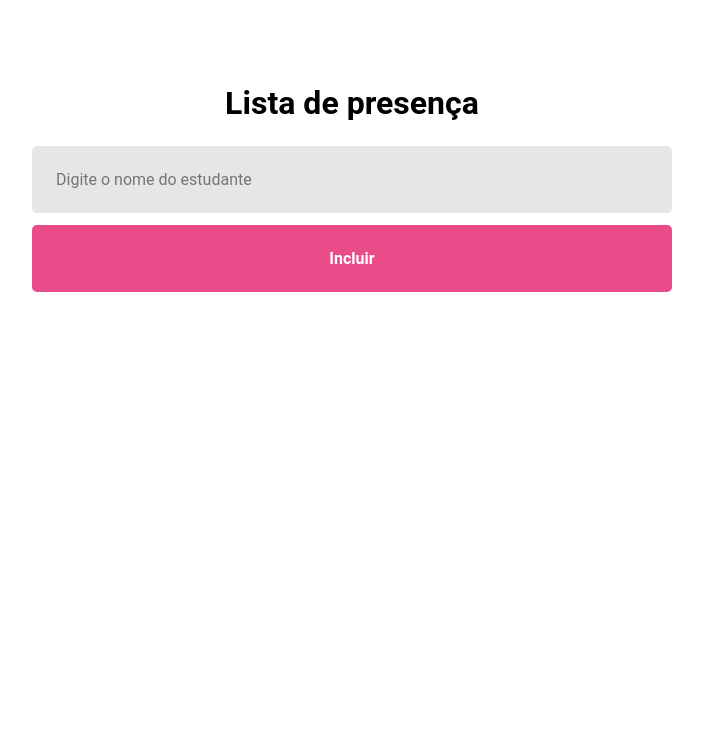
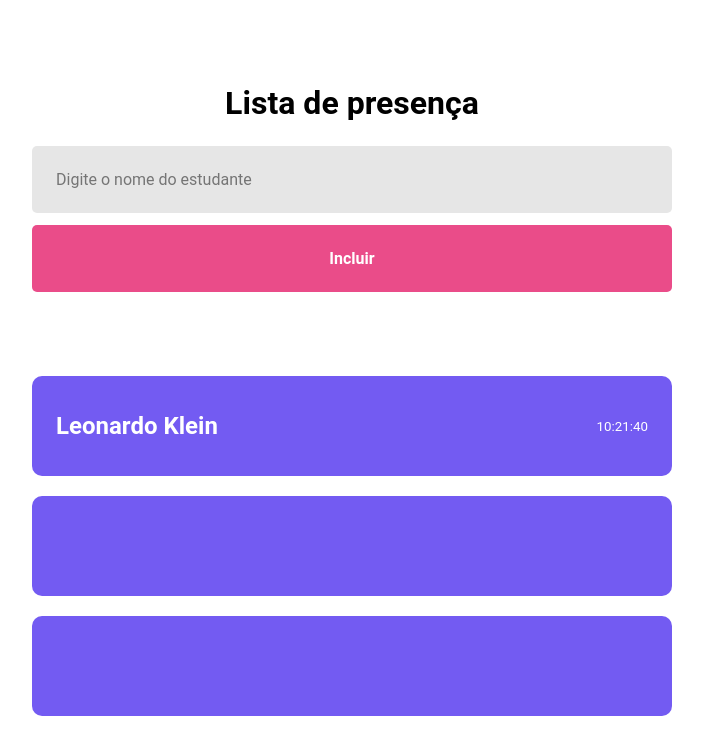
Before and after one commit to LeonardoLuisKlein/reactRocketSeat, a React (Vite) app: page / in a window 1280 px wide. Shown: the top 754 px of the page, without its empty margins (288-991 px from the left). Built offline with nearby package versions, Linux system fonts and the light colour scheme.

Commit message:
Feat: card component with basic style

```diff
--- a/src/components/card/index.jsx
+++ b/src/components/card/index.jsx
@@ -0,0 +1,10 @@
+import './style.scss'
+
+export function Card(props){
+return(
+    <div className='card'>
+        <strong>{props.name}</strong>
+        <small>{props.time}</small>
+    </div>
+)
+}
--- a/src/components/card/style.scss
+++ b/src/components/card/style.scss
@@ -0,0 +1,19 @@
+.card{
+    width: 50%;
+    height: 100px;
+
+    background: #735bf2;
+    color: #ffffff;
+
+    border-radius: 10px;
+    margin-bottom: 20px;
+
+    display: flex;
+    align-items: center;
+    justify-content: space-between;
+    padding: 24px;
+
+    strong{
+        font-size: 24px;
+    }
+}
--- a/src/pages/Home/index.jsx
+++ b/src/pages/Home/index.jsx
@@ -1,5 +1,5 @@
 import { useState } from 'react'
-
+import {Card} from '../../components/card/index'
 import './style.scss'
 
 function Home() {
@@ -10,6 +10,9 @@ function Home() {
     <h1>Lista de presença</h1>
     <input type="text" placeholder='Digite o nome do estudante'/>
     <button>Incluir</button>
+    <Card name="Leonardo Klein" time="10:21:40"/>
+    <Card />
+    <Card />
     </div>
   )
 }
```
